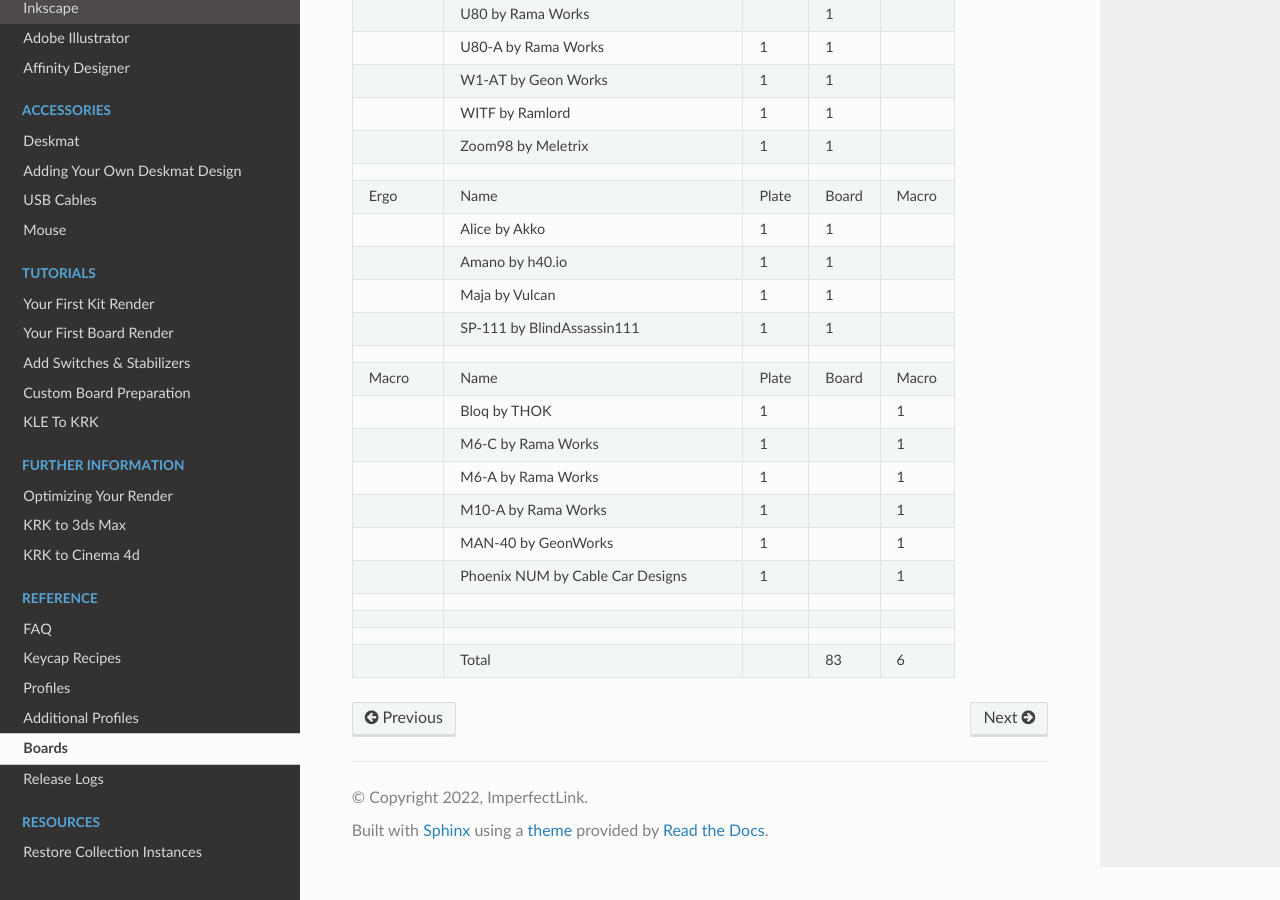
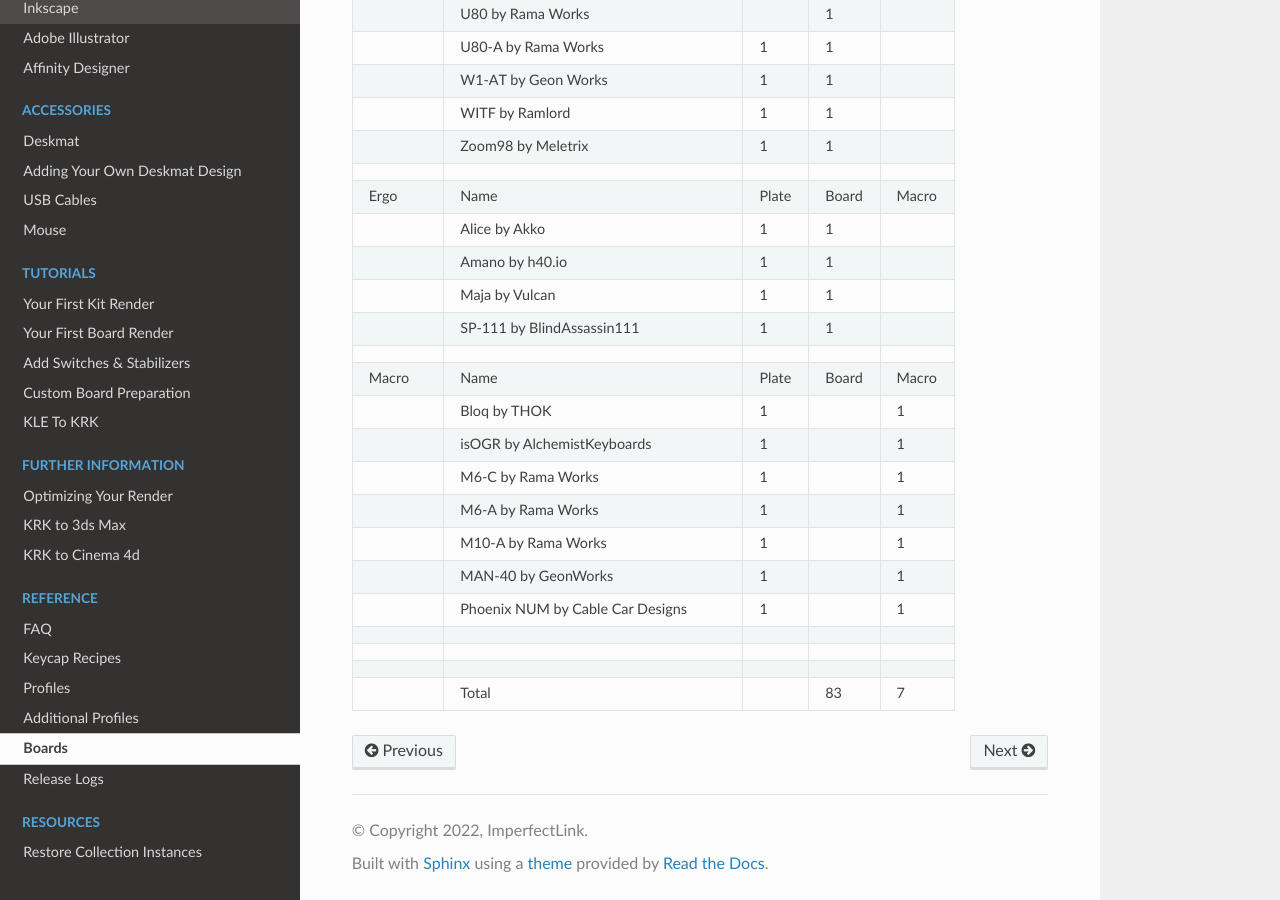
Before and after one commit to imperfectlink/KeyboardRenderKit, a Sphinx documentation site: the page built from docs/source/boards.rst, in a window 1280 px wide and 900 px high, scrolled down 2837 px. Built offline with Sphinx 7.4.7 and the Read the Docs theme 2.0.0, drawn with Linux system fonts in a browser that asks for light colours.

Commit message:
Update boards.rst

```diff
--- a/docs/source/boards.rst
+++ b/docs/source/boards.rst
@@ -196,6 +196,8 @@
 +----------+----------------------------------------+-------+-------+-------+
 |          | Bloq by THOK                           | 1     |       | 1     |
 +----------+----------------------------------------+-------+-------+-------+
+|          | isOGR by AlchemistKeyboards            | 1     |       | 1     |
++----------+----------------------------------------+-------+-------+-------+
 |          | M6-C by Rama Works                     | 1     |       | 1     |
 +----------+----------------------------------------+-------+-------+-------+
 |          | M6-A by Rama Works                     | 1     |       | 1     |
@@ -212,5 +214,5 @@
 +----------+----------------------------------------+-------+-------+-------+
 |          |                                        |       |       |       |
 +----------+----------------------------------------+-------+-------+-------+
-|          | Total                                  |       | 83    | 6     |
+|          | Total                                  |       | 83    | 7     |
 +----------+----------------------------------------+-------+-------+-------+
```
